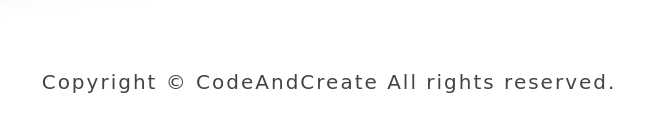
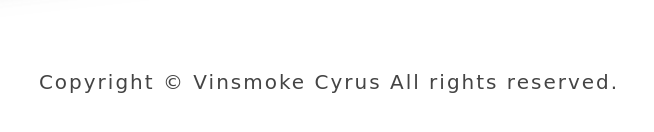
Before and after one commit to CyrusThapa11/static-2, a plain HTML site: page index.html in a window 1280 px wide. Shown: the part 3272-3404 px from the top of the page, 311-965 px from the left. Drawn offline with Linux system fonts and the light colour scheme; a web font is replaced by a local one.

Commit message:
first commit

```diff
--- a/index.html
+++ b/index.html
@@ -230,7 +230,7 @@
         </div>
 
         <p class="copyright">
-          Copyright &copy; CodeAndCreate All rights reserved.
+          Copyright &copy; Vinsmoke Cyrus All rights reserved.
         </p>
       </section>
       <!-- END OF SECTOIN - 4 -->
```
